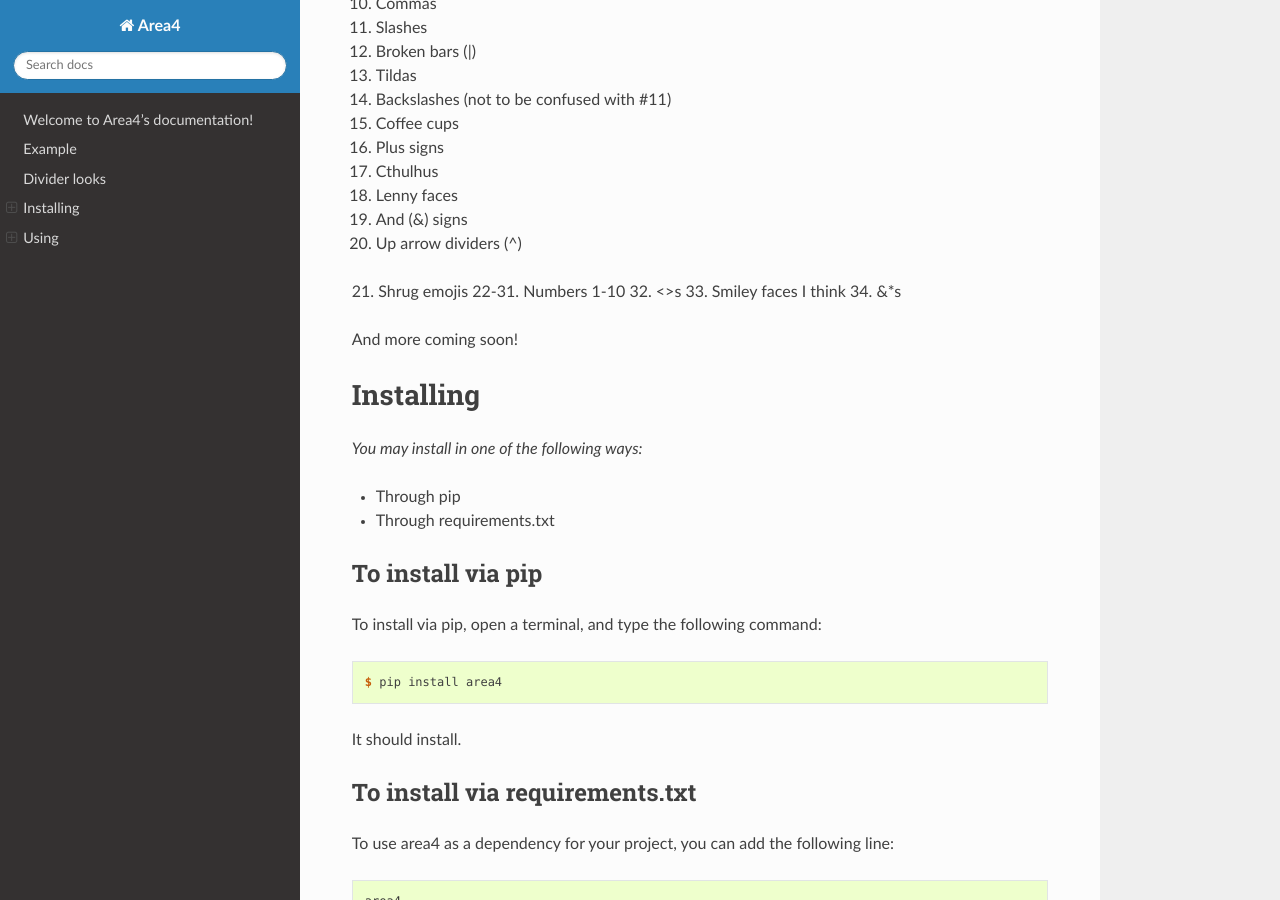
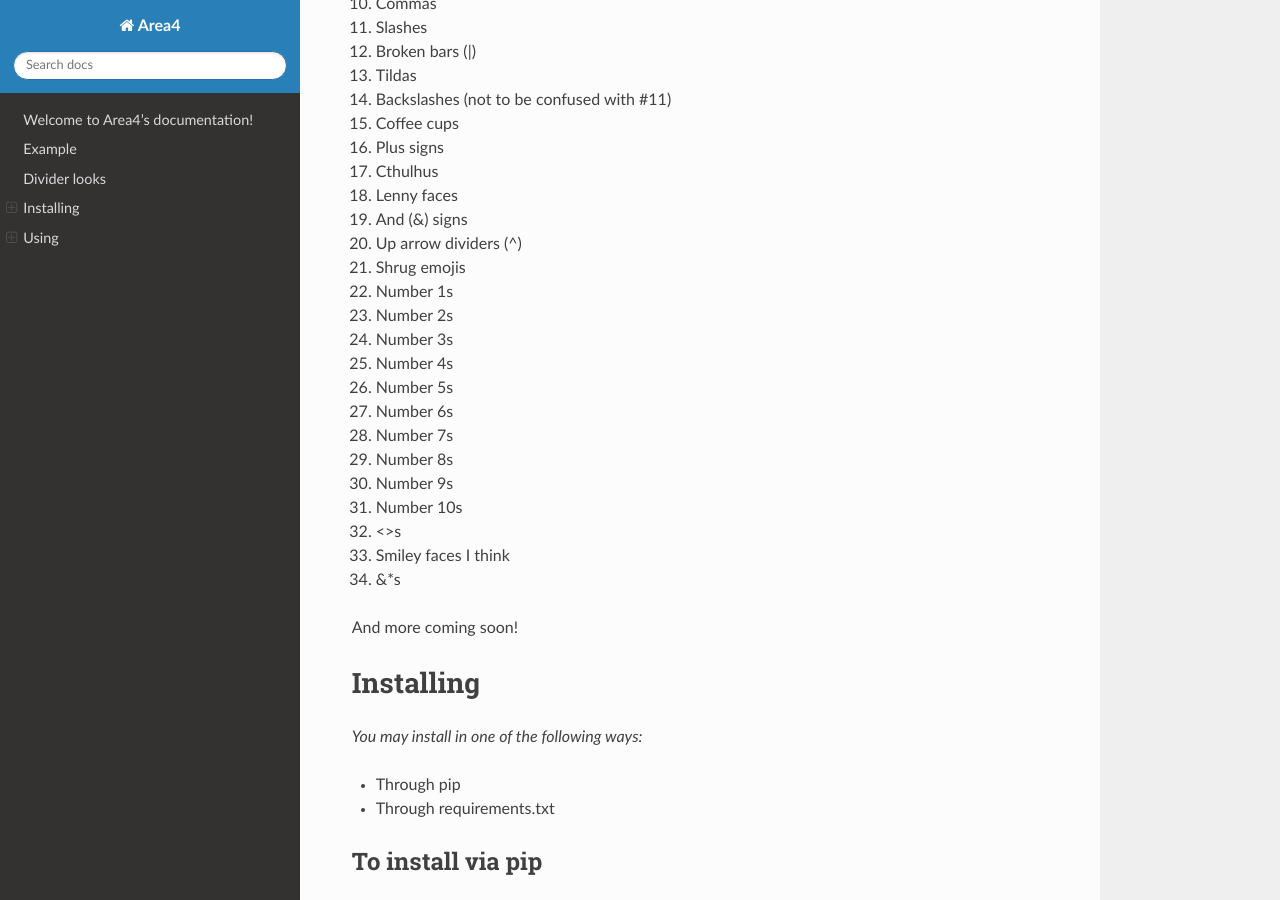
Before and after one commit to area4lib/area4, a Sphinx documentation site: the page built from docs/index.rst, in a window 1280 px wide and 900 px high, scrolled down 915 px. Built offline with Sphinx 7.4.7 and the Read the Docs theme 2.0.0, drawn with Linux system fonts in a browser that asks for light colours.

Commit message:
Update the docs

```diff
--- a/docs/index.rst
+++ b/docs/index.rst
@@ -72,7 +72,16 @@ Divider looks
 19. And (&) signs
 20. Up arrow dividers (^)
 21. Shrug emojis
-22-31. Numbers 1-10
+22. Number 1s
+23. Number 2s
+24. Number 3s
+25. Number 4s
+26. Number 5s
+27. Number 6s
+28. Number 7s
+29. Number 8s
+30. Number 9s
+31. Number 10s
 32. <>s
 33. Smiley faces I think
 34. &*s
```
